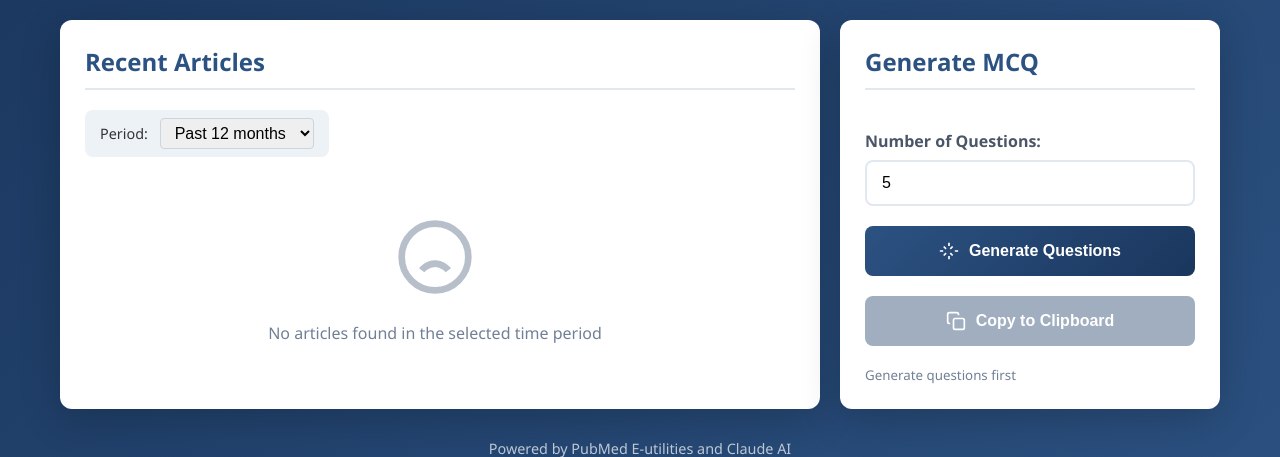
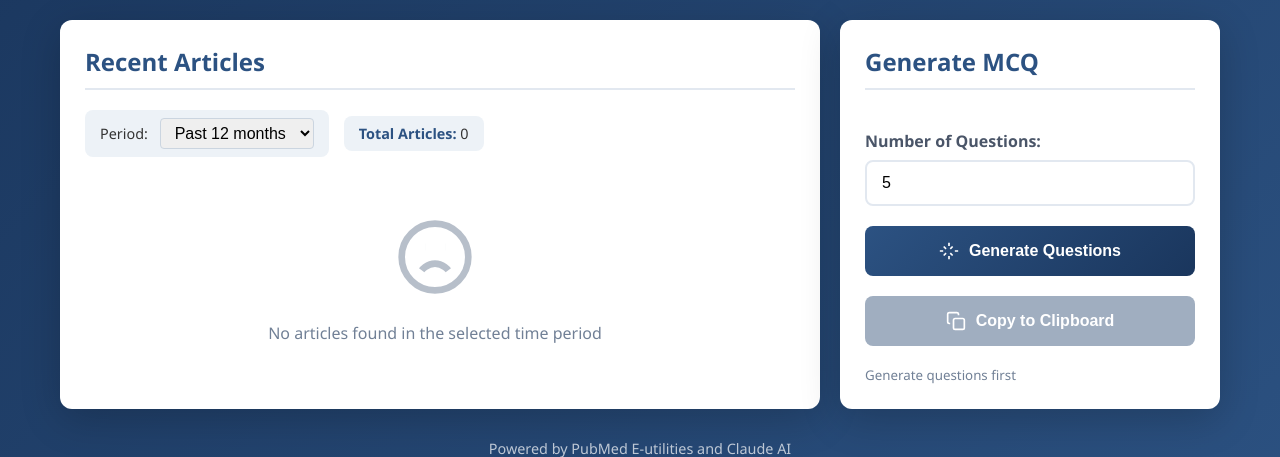
Before and after one commit to hbeaufrere/Board-Prep-Clin-Path, a Flask app: page / in a window 1280 px wide. Shown: the part 196-653 px from the top of the page. Run offline with Flask 3, Linux system fonts and the light colour scheme; data that the repository does not hold is empty.

Commit message:
Add total article count display to Recent Articles section
- Display total number of fetched articles on same line as period dropdown
- Article count updates dynamically when articles are loaded
- Shows "Total Articles: X" format in the stats bar

https://claude.ai/code/session_01J7nqgo5yAbPD6Rq9kgcsSg

```diff
--- a/templates/index.html
+++ b/templates/index.html
@@ -440,6 +440,9 @@
                             <option value="60">Past 5 years</option>
                         </select>
                     </div>
+                    <div class="stat-item">
+                        <strong>Total Articles:</strong> <span id="article-count">0</span>
+                    </div>
                 </div>
                 <div class="loading" id="articles-loading">
                     <div class="spinner"></div>
@@ -550,6 +553,7 @@
 
                 if (data.success) {
                     articlesData = data.articles;
+                    document.getElementById('article-count').textContent = data.articles.length;
 
                     if (data.articles.length === 0) {
                         listEl.innerHTML = `
```
